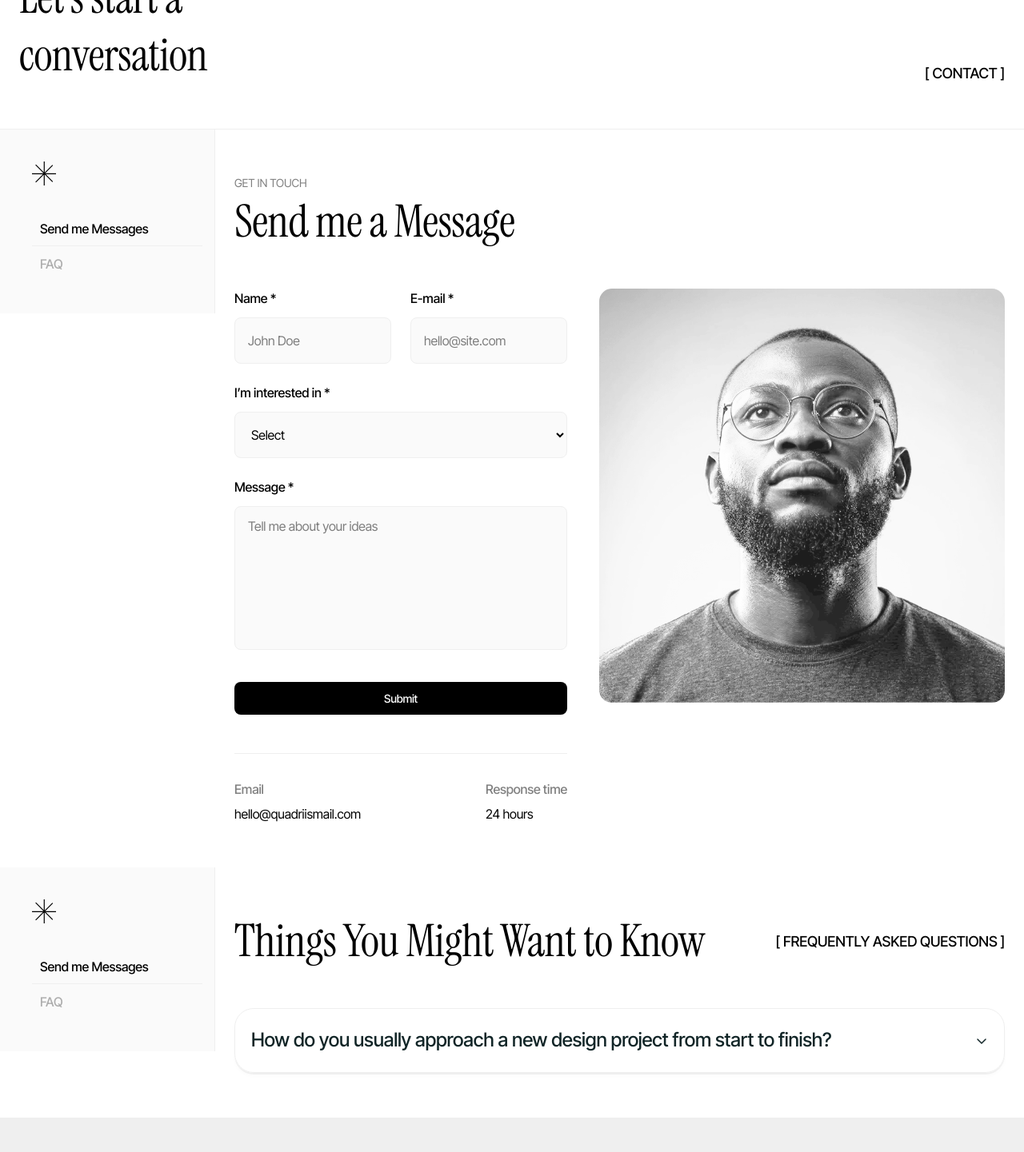
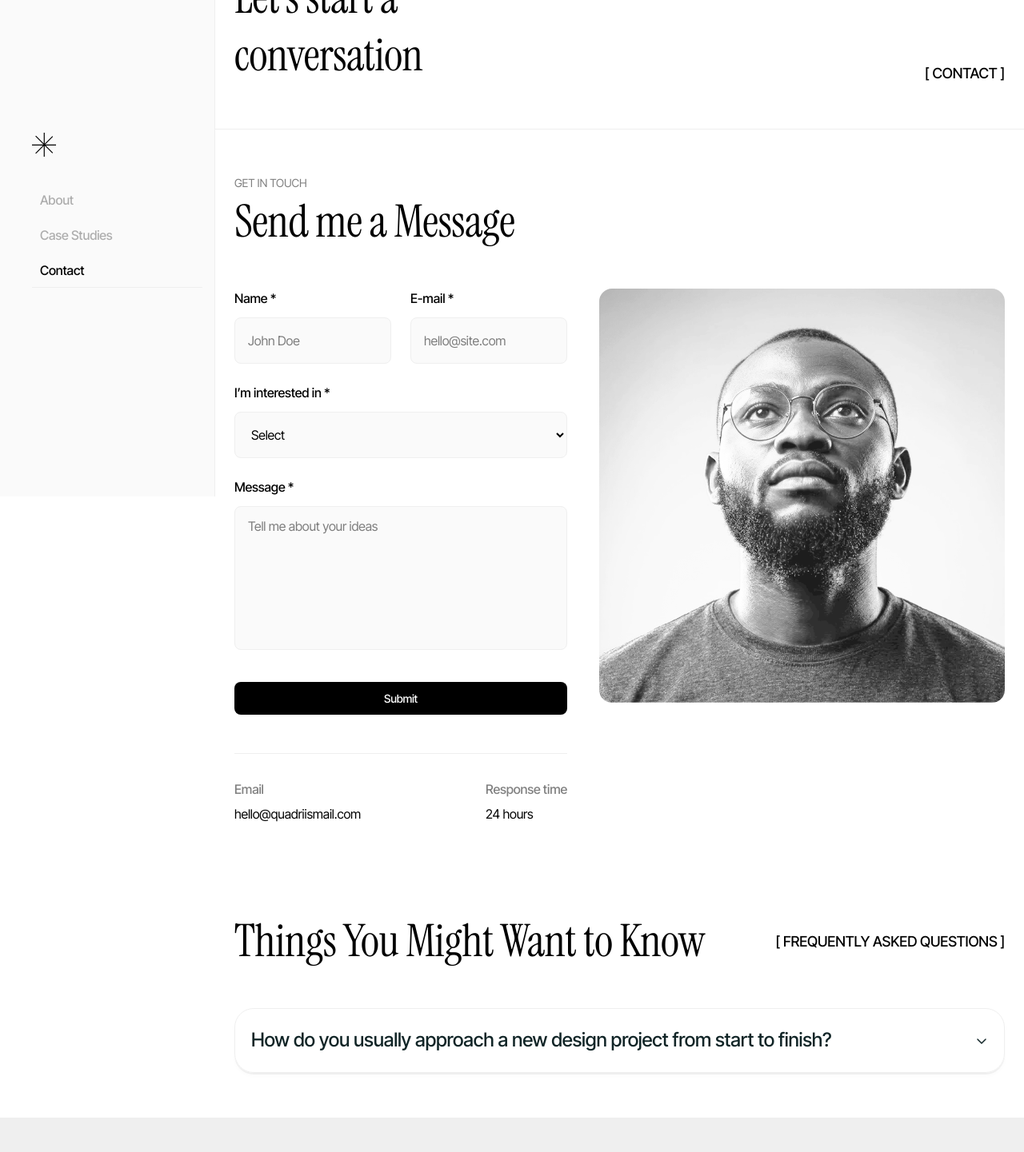
Before and after one commit to ismailquadri/UX_Portfolio, a Next.js app: page /contact in a window 1280 px wide. Shown: the part 180-1621 px from the top of the page at 80% size. Built offline with nearby package versions, Linux system fonts and the light colour scheme.

Commit message:
feat: migrate Contact page to shared sticky SiteSidebar

```diff
--- a/app/contact/page.tsx
+++ b/app/contact/page.tsx
@@ -1,20 +1,17 @@
 import Image from "next/image";
 import Navbar from "@/components/Navbar";
-import PageSidebar from "@/components/PageSidebar";
+import SiteSidebar from "@/components/SiteSidebar";
 import ContactForm from "@/components/ContactForm";
 import { AccordionItem } from "@/components/AccordionItem";
 import Footer from "@/components/Footer";
 import { FAQ_ITEMS } from "@/lib/faq-data";
 
-const SIDEBAR_LINKS = [
-  { label: "Send me Messages", href: "#message-form" },
-  { label: "FAQ", href: "#faq" },
-];
-
 export default function ContactPage() {
   return (
     <div className="flex min-h-screen w-full flex-col bg-paper">
       <Navbar />
+      <div className="flex w-full flex-1">
+        <SiteSidebar />
         <main className="flex w-full flex-1 flex-col">
           <section className="flex w-full items-end justify-between gap-6 border-b border-border-subtle px-6 py-14">
             <h1 className="font-heading text-[32px] leading-tight tracking-[-0.32px] text-ink md:text-[56px] md:leading-[normal] md:tracking-[-0.56px]">
@@ -27,10 +24,7 @@ export default function ContactPage() {
             </p>
           </section>
 
-        <section id="message-form" className="flex w-full items-start justify-between">
-          <PageSidebar links={SIDEBAR_LINKS} />
-
-          <div className="flex w-full flex-1 flex-col items-start gap-12 px-6 py-14">
+          <section id="message-form" className="flex w-full flex-col items-start gap-12 px-6 py-14">
             <div className="flex w-full flex-col gap-0.5">
               <p className="font-body text-[14px] tracking-[-0.14px] text-ink/50">
                 GET IN TOUCH
@@ -74,13 +68,9 @@ export default function ContactPage() {
                 />
               </div>
             </div>
-          </div>
           </section>
 
-        <section id="faq" className="flex w-full items-start justify-between">
-          <PageSidebar links={SIDEBAR_LINKS} />
-
-          <div className="flex w-full flex-1 flex-col items-start gap-12 px-6 py-14">
+          <section id="faq" className="flex w-full flex-col items-start gap-12 px-6 py-14">
             <div className="flex w-full items-end justify-between gap-6">
               <div className="flex flex-1 items-center justify-between gap-6">
                 <h2 className="font-heading text-[32px] leading-tight tracking-[-0.32px] text-ink md:text-[56px] md:leading-[normal] md:tracking-[-0.56px]">
@@ -101,9 +91,9 @@ export default function ContactPage() {
                 />
               ))}
             </div>
-          </div>
           </section>
         </main>
+      </div>
       <Footer />
     </div>
   );
```
Lines whose indentation alone changed are shown as unchanged.
